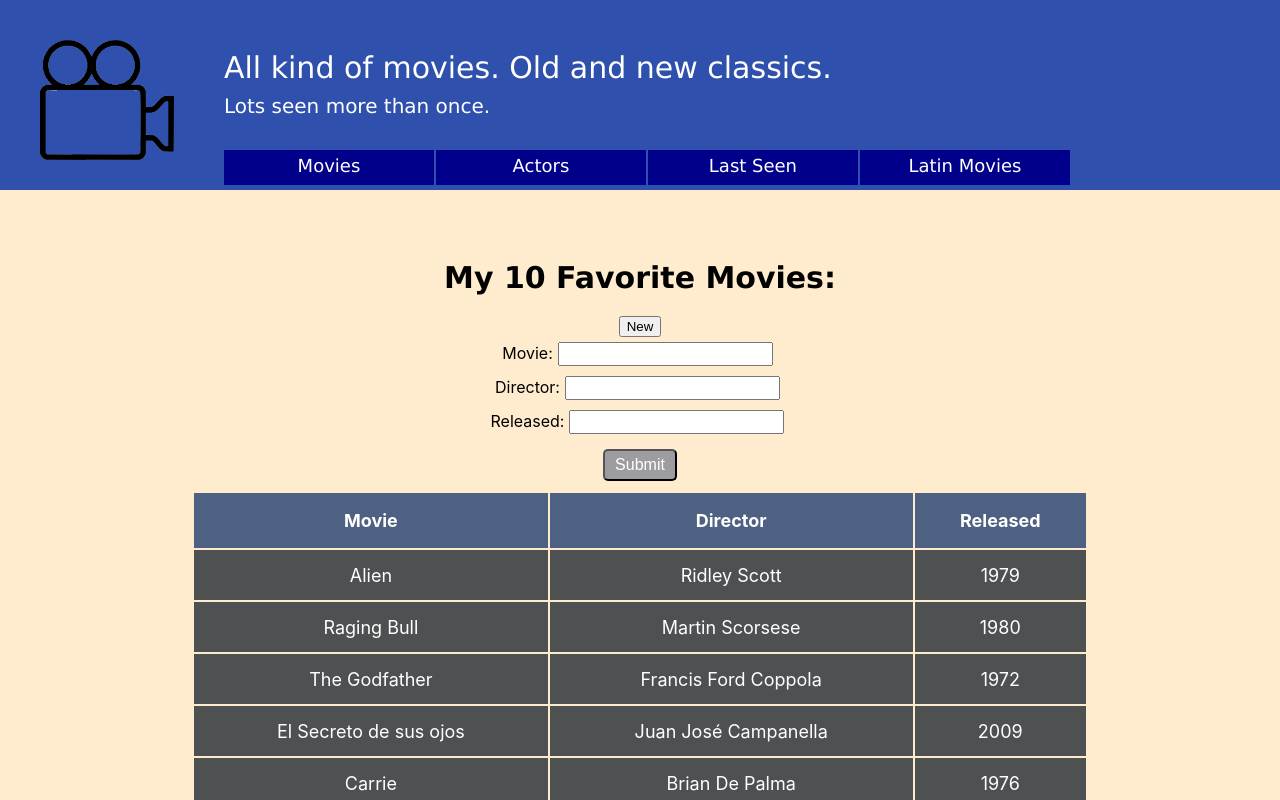
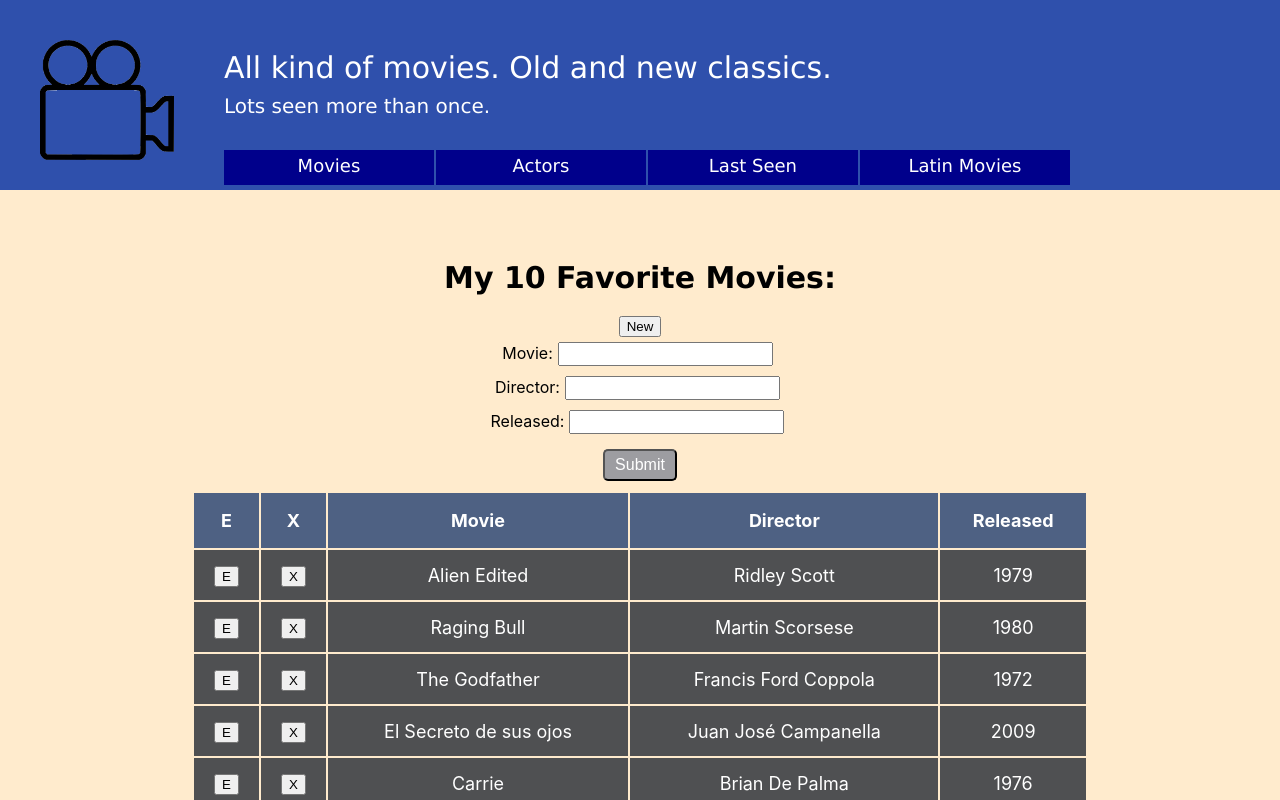
Before and after one commit to darciovilela/react-movies, a React (Create React App) app: page / in a window 1280 px wide. Shown: the top 800 px of the page. Built offline with nearby package versions, Linux system fonts and the light colour scheme; data requests are answered from the project's data file.

Commit message:
Add methods to delete a movie

```diff
--- a/src/components/MoviesList.tsx
+++ b/src/components/MoviesList.tsx
@@ -32,6 +32,13 @@ export const MoviesList = () => {
     callFetchFunction();
   }, [date]);
 
+  const deleteMovie = async (movie: Movie) => {
+    const result = await axios.delete<Movie>(
+      `http://localhost:4000/movies/${movie.id}`
+    );
+    setDate(+new Date());
+  };
+
   if (!movies.length) {
     return <div>Loading... (or empty)</div>;
   }
@@ -44,6 +51,8 @@ export const MoviesList = () => {
       <table className="center">
         <thead className="Movie-table-head">
           <tr>
+            <th>E</th>
+            <th>X</th>
             <th>Movie</th>
             <th>Director</th>
             <th>Released</th>
@@ -54,11 +63,20 @@ export const MoviesList = () => {
             return (
               <tr
                 key={item.id}
-                onClick={() => {
-                  setActiveRecord(item);
-                }}
                 className={activeRecord === item ? 'active' : ''}
               >
+                <td>
+                  <button
+                    onClick={() => {
+                      setActiveRecord(item);
+                    }}
+                  >
+                    E
+                  </button>
+                </td>
+                <td>
+                  <button onClick={() => deleteMovie(item)}>X</button>
+                </td>
                 <td>{item.name}</td>
                 <td>{item.director}</td>
                 <td>{item.released}</td>
--- a/src/data/db.json
+++ b/src/data/db.json
@@ -1,7 +1,7 @@
 {
   "movies": [
     {
-      "name": "Alien",
+      "name": "Alien Edited",
       "director": "Ridley Scott",
       "released": "1979",
       "id": 1
```
